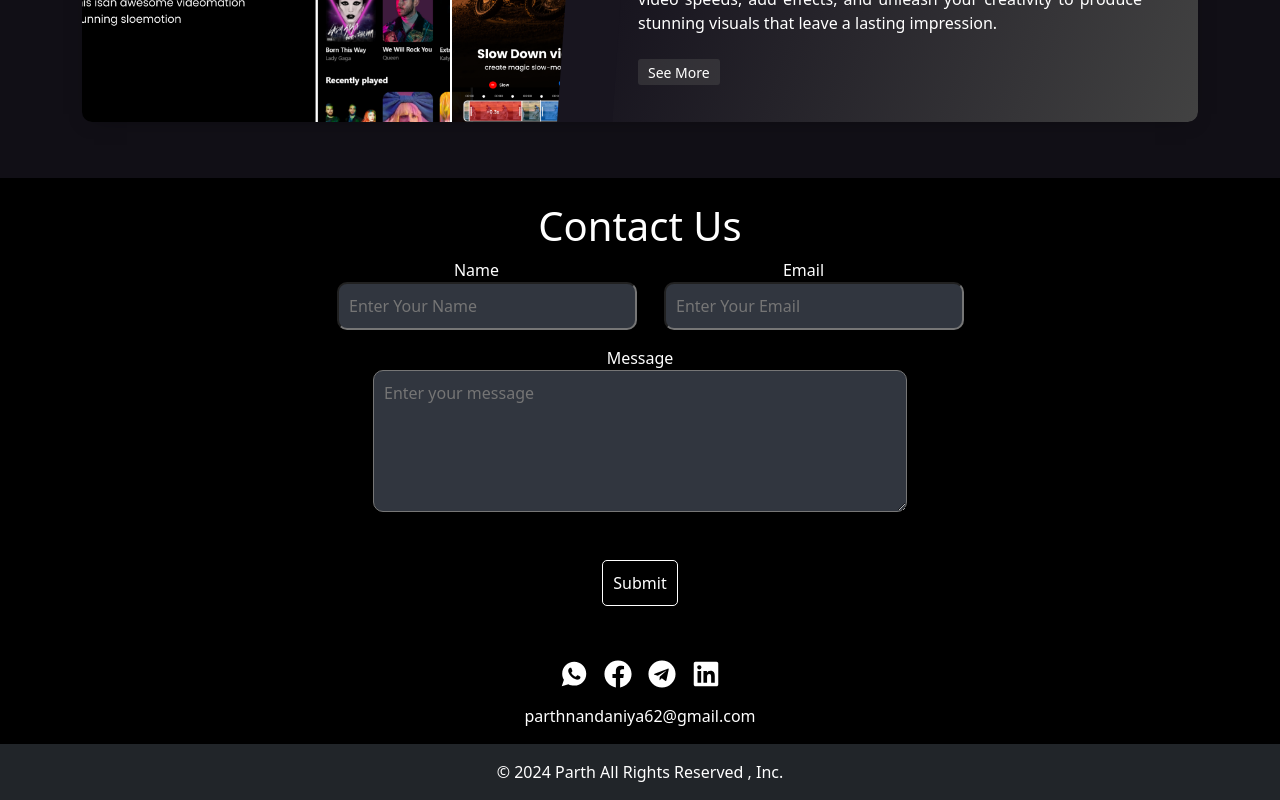
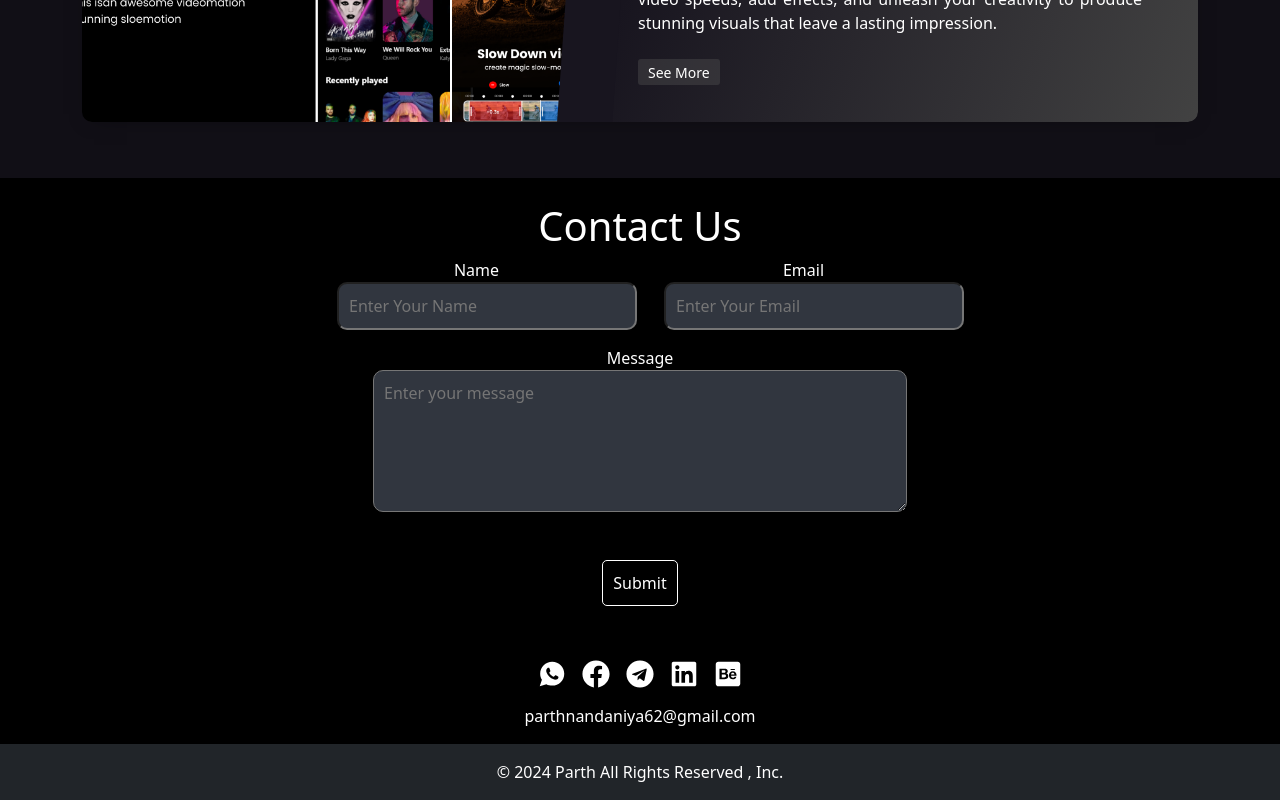
Before and after one commit to PARTHNANDANIYA56/parthuiux, a React (Create React App) app: page / in a window 1280 px wide. Shown: the part 4255-5055 px from the top of the page. Built offline with nearby package versions, Linux system fonts and the light colour scheme.

Commit message:
add behance icon and add profile link

```diff
--- a/src/componet/Footer.js
+++ b/src/componet/Footer.js
@@ -1,6 +1,6 @@
 import React, { useState } from 'react';
 import 'bootstrap/dist/css/bootstrap.min.css';
-import { FaFacebook } from 'react-icons/fa';
+import { FaBehanceSquare, FaFacebook } from 'react-icons/fa';
 import { IoLogoWhatsapp } from "react-icons/io";
 import { FaTelegram } from "react-icons/fa";
 import { FaLinkedin } from "react-icons/fa";
@@ -161,6 +161,7 @@ function Footer() {
                     <a href="https://www.facebook.com/profile.php?id=100072656256788" target='_blenk' className="social-icon "><FaFacebook /></a>
                     <a href="https://t.me/+916355304734" className="social-icon " target='_blenk'><FaTelegram /></a>
                     <a href="https://www.linkedin.com/in/parth-nandaniya-73b684224/" className="social-icon" target='_blenk'><FaLinkedin /></a>
+                    <a href="https://www.behance.net/gjgamer" className="social-icon" target='_blenk'><FaBehanceSquare /></a>
 
                 </div>
             </footer>
```
